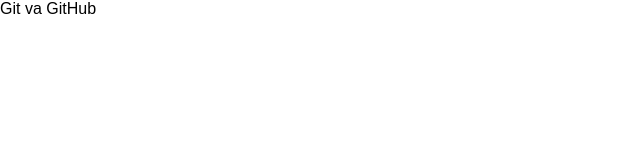
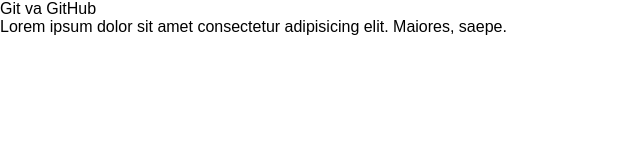
Before and after one commit to VictusGaming/Victus, a plain HTML site: page index.html in a window 1280 px wide. Shown: the whole page, without its empty margins (0-640 px from the left). Drawn offline with Linux system fonts and the light colour scheme.

Commit message:
lorem ipsum

```diff
--- a/index.html
+++ b/index.html
@@ -9,5 +9,6 @@
 </head>
 <body>
     <div class="title">Git va GitHub</div>
+    <p>Lorem ipsum dolor sit amet consectetur adipisicing elit. Maiores, saepe.</p>
 </body>
 </html>
```
